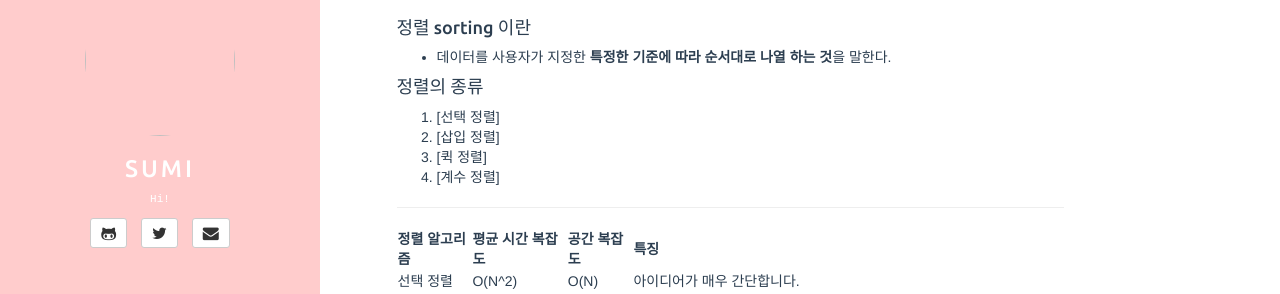
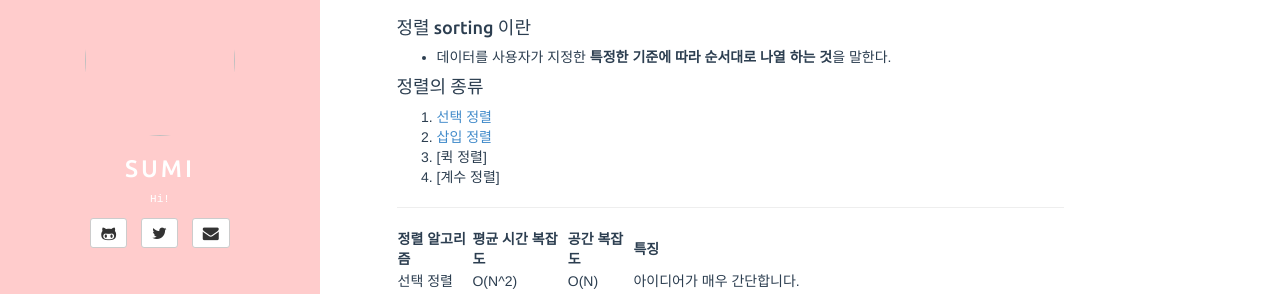
Before and after one commit to sumi-0011/sumi-0011.github.io, a Jekyll site: the page built from _posts/2021-04-29-sort.md, in a window 1280 px wide and 980 px high. Shown: the part 142-436 px from the top of the window. Built offline with Jekyll 4.4.1, drawn with Linux system fonts in a browser that asks for light colours; our own code applies the rules of GitHub Pages for plain Markdown files; part of the change alters nothing that is shown.

```diff
--- a/_posts/2021-04-29-sort.md
+++ b/_posts/2021-04-29-sort.md
@@ -12,8 +12,8 @@ comments: false
 - 데이터를 사용자가 지정한 <b>특정한 기준에 따라 순서대로 나열 하는 것</b>을 말한다.
 
 #### 정렬의 종류
-1. [선택 정렬]
-2. [삽입 정렬]
+1. [선택 정렬](https://sumi-0011.github.io/2021/04/29/2021-04-29-sort1.html)
+2. [삽입 정렬](https://sumi-0011.github.io/2021/04/29/2021-04-29-sort2.html)
 3. [퀵 정렬]
 4. [계수 정렬]
 
```
